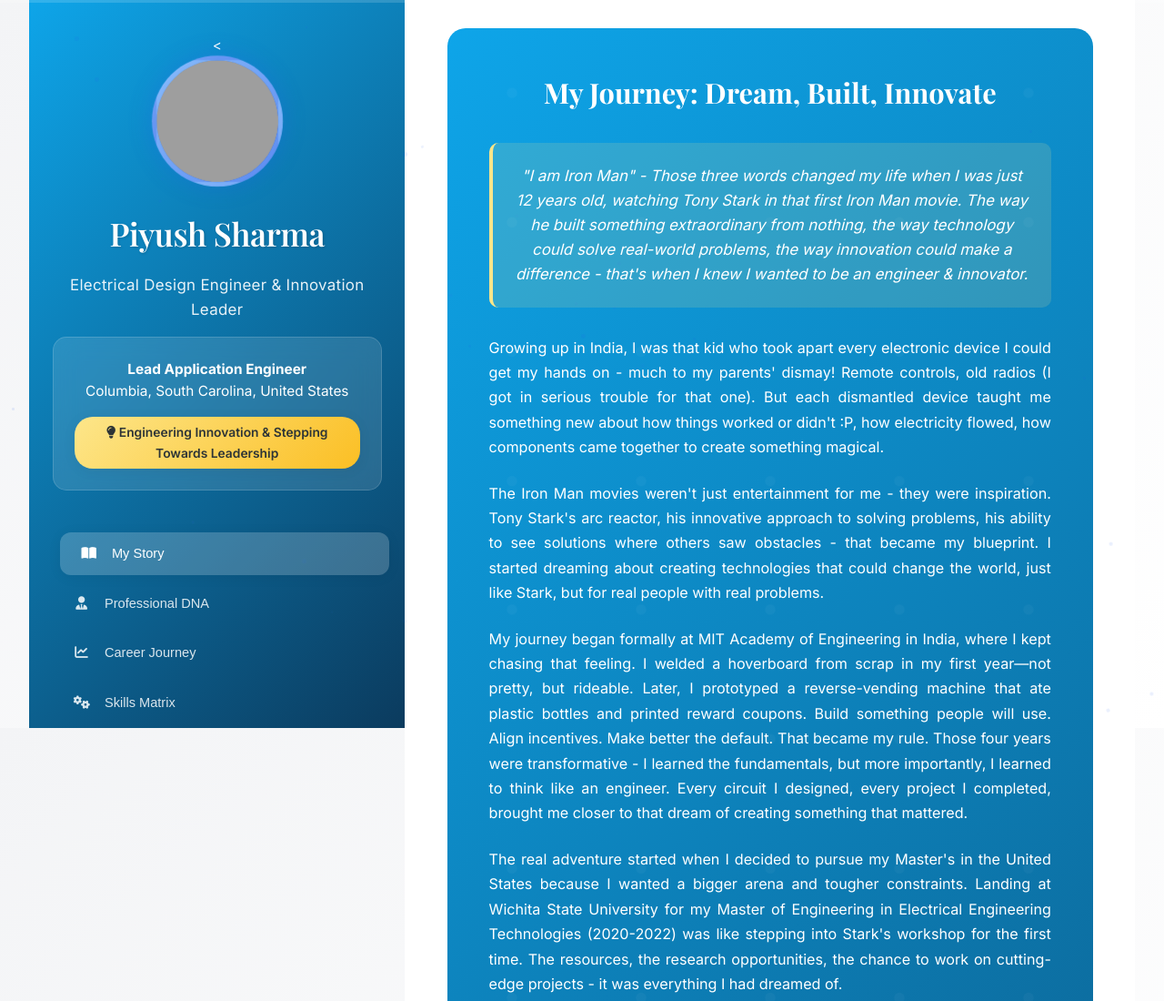
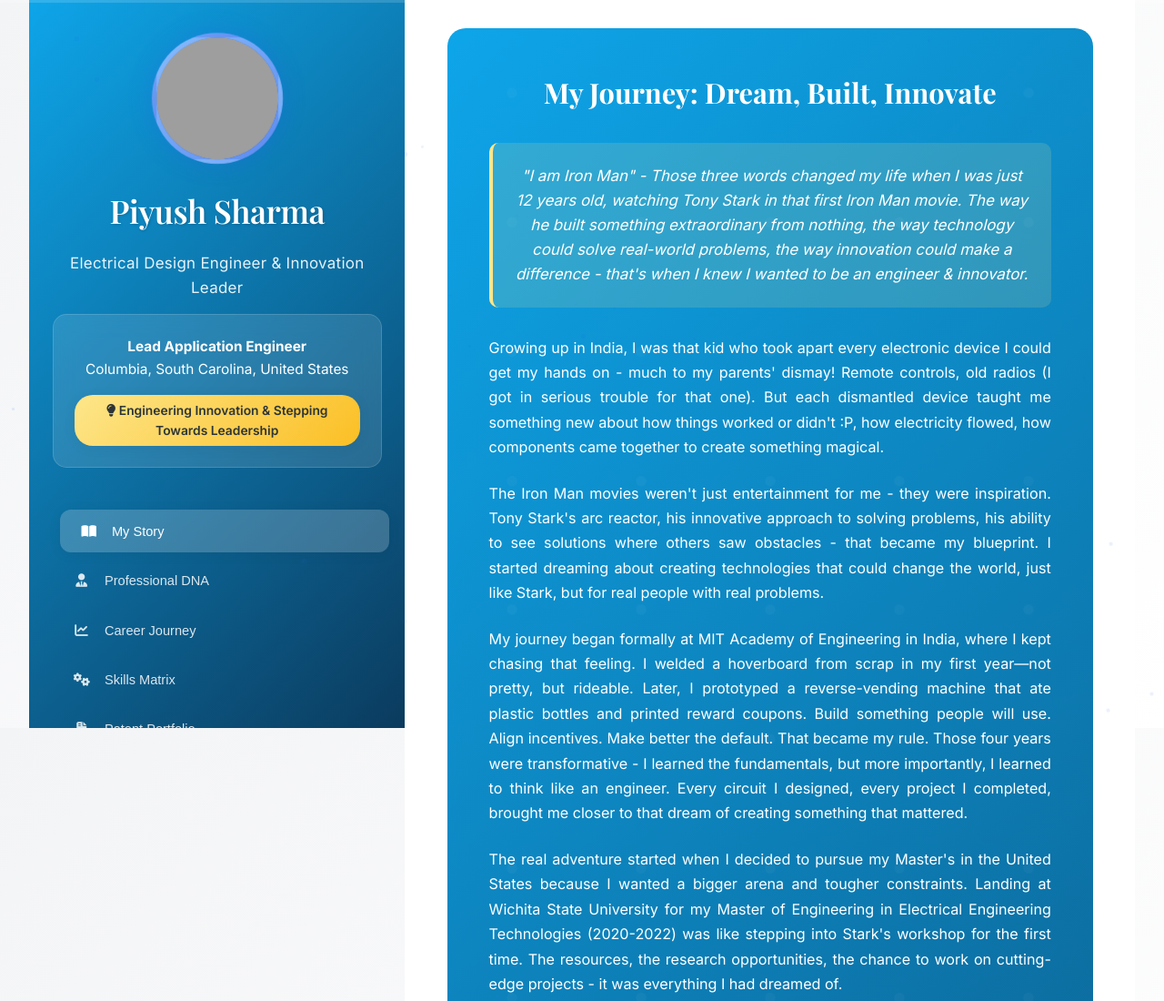
Before and after one commit to piyushs98/overview, a plain HTML site: page index.html in a window 1280 px wide. Shown: the top 1100 px of the page at 91% size. Drawn offline with nearby package versions, Linux system fonts and the light colour scheme; grey boxes are pictures that could not be loaded.

Commit message:
Update index.html

```diff
--- a/index.html
+++ b/index.html
@@ -833,7 +833,7 @@ text-align: center;
 <div class="main-container">
 <div class="left-panel">
             <div class="profile-container">
-                <<div class="profile-photo">
+                <div class="profile-photo">
   <img src="https://github.com/piyushs98.png" alt="Piyush Sharma" style="width:100%;height:100%;object-fit:cover;border-radius:50%;box-shadow:none;" onerror="this.style.display='none';this.parentNode.textContent='PS'">
 </div>
                 <h1 class="profile-name">Piyush Sharma</h1>
```
